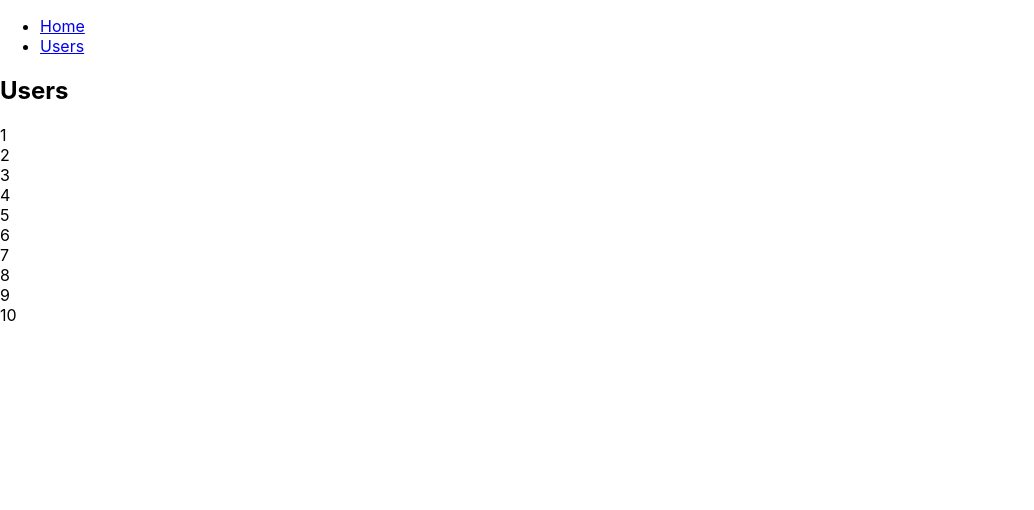
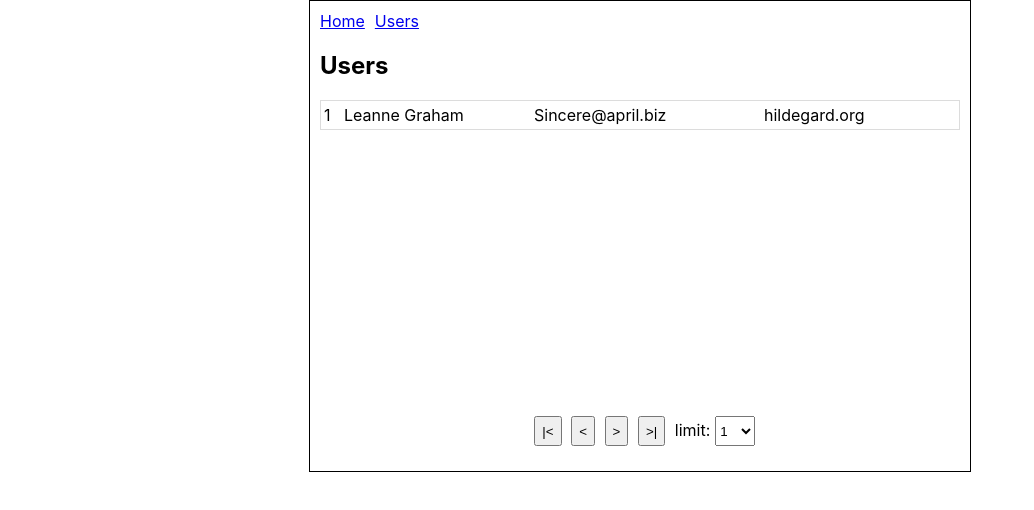
Before and after one commit to ivanseibel/react-query, a React (Create React App) app: page /users in a window 1280 px wide. Shown: the top 510 px of the page, without its empty margins (0-1034 px from the left). Built offline with nearby package versions, Linux system fonts and the light colour scheme; data requests are answered from the project's data file.

Commit message:
Add pagination

```diff
--- a/src/App.tsx
+++ b/src/App.tsx
@@ -8,13 +8,17 @@ import {
 
 import { useFetchUsers } from './services/data/users.service';
 
+import './App.css';
+import { useState } from "react";
+import { useCallback } from "react";
+
 const queryClient = new QueryClient();
 
 export default function App() {
   return (
     <QueryClientProvider client={queryClient} >
       <Router>
-        <div>
+        <div className="main">
           <nav>
             <ul>
               <li>
@@ -45,15 +49,44 @@ function Home() {
 }
 
 function Users() {
+  const [page, setPage] = useState(1);
+  const [limit, setLimit] = useState(1);
+
   const {
-    data: users,
+    data,
     isLoading,
     isError,
     error
-  } = useFetchUsers();
+  } = useFetchUsers(page, limit);
+
+  const handlePreviousPage = useCallback(() => {
+    if (page === 1) {
+      return;
+    }
+    setPage(page - 1);
+  }, [page]);
+
+  const handleFirstPage = useCallback(() => {
+    setPage(1);
+  }, []);
+
+  const handleNextPage = useCallback(() => {
+    if (page === data?.totalPages) {
+      return;
+    }
+    setPage(page + 1);
+  }, [data?.totalPages, page]);
+
+  const handleLastPage = useCallback(() => {
+    setPage(data?.totalPages || 0);
+  }, [data?.totalPages]);
+
+  const handleLimit = useCallback((e) => {
+    setLimit(e.target.value);
+  }, [])
 
   return (
-    <div>
+    <>
       <h2>Users</h2>
       {isLoading && (
         <span>...loading data</span>
@@ -63,13 +96,49 @@ function Users() {
         <span>{error.message}</span>
       )}
 
-      {typeof users === 'object' && (
-        users.map(user => (
-          <div>
+      <ul className="user-list-grid">
+        {data?.users.map(user => (
+          <li>
             <span>{user.id}</span>
-          </div>
-        ))
-      )}
-    </div>
+            <span>{user.name}</span>
+            <span>{user.email}</span>
+            <span>{user.website}</span>
+          </li>
+        ))}
+      </ul>
+
+      <footer>
+        <div className="page-buttons">
+          <button onClick={handleFirstPage}>
+            {`|<`}
+          </button>
+          <button onClick={handlePreviousPage} >
+            {`<`}
+          </button>
+          <button onClick={handleNextPage}>
+            {`>`}
+          </button>
+          <button onClick={handleLastPage}>
+            {`>|`}
+          </button>
+        </div>
+        <div className="limit">
+          <label htmlFor="limit">limit:
+            <select name="limit" id="limit" onChange={handleLimit} >
+              <option value="1">1</option>
+              <option value="2">2</option>
+              <option value="3">3</option>
+              <option value="4">4</option>
+              <option value="5">5</option>
+              <option value="6">6</option>
+              <option value="7">7</option>
+              <option value="8">8</option>
+              <option value="9">9</option>
+              <option value="10">10</option>
+            </select>
+          </label>
+        </div>
+      </footer>
+    </>
   );
 }
--- a/src/services/data/users.service.ts
+++ b/src/services/data/users.service.ts
@@ -1,14 +1,16 @@
 import axios from 'axios';
 import { useQuery } from 'react-query';
 
-import { User } from '../../types/server.data.types';
+import { UserResponse } from '../../types/server.data.types';
 
-const fetchUsers = async () => {
-    const response = await axios.get('http://localhost:3004/users');
+const fetchUsers = async (page: number, limit: number) => {
+    const response = await axios.get(`http://localhost:3004/users?_page=${page}&_limit=${limit}`);
     const { data } = response;
-    return data;
+    const { "x-total-count": totalCount } = response.headers;
+    const totalPages = Math.ceil(totalCount / limit);
+    return { totalCount, totalPages, users: data };
 }
 
-export function useFetchUsers() {
-    return useQuery<User[], Error>('users', fetchUsers)
+export function useFetchUsers(page: number, limit: number) {
+    return useQuery<UserResponse, Error>(['users', { page, limit }], () => fetchUsers(page, limit));
 }
--- a/src/types/server.data.types.ts
+++ b/src/types/server.data.types.ts
@@ -13,6 +13,11 @@ export interface User {
     company: Company;
 }
 
+export interface UserResponse {
+    users: User[];
+    totalCount: number;
+    totalPages: number;
+}
 export interface Address {
     street: string;
     suite: string;
```
